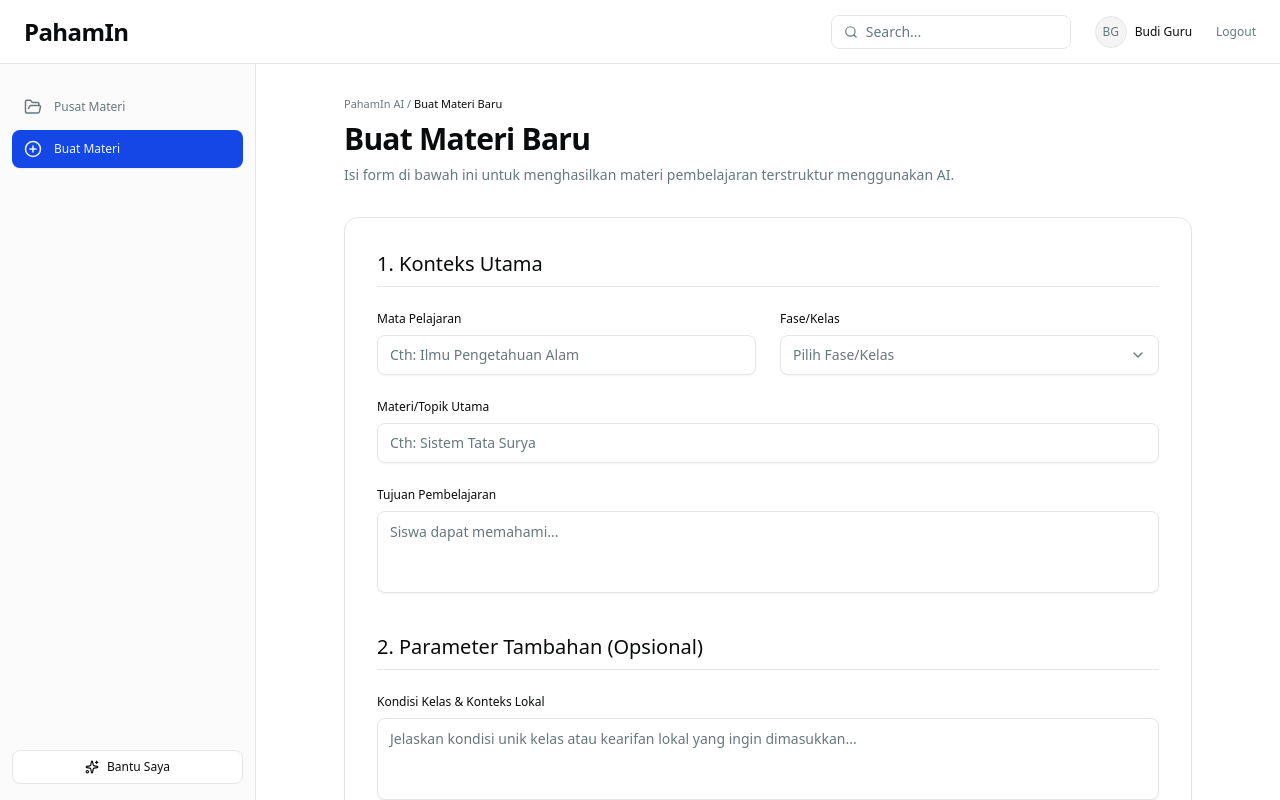
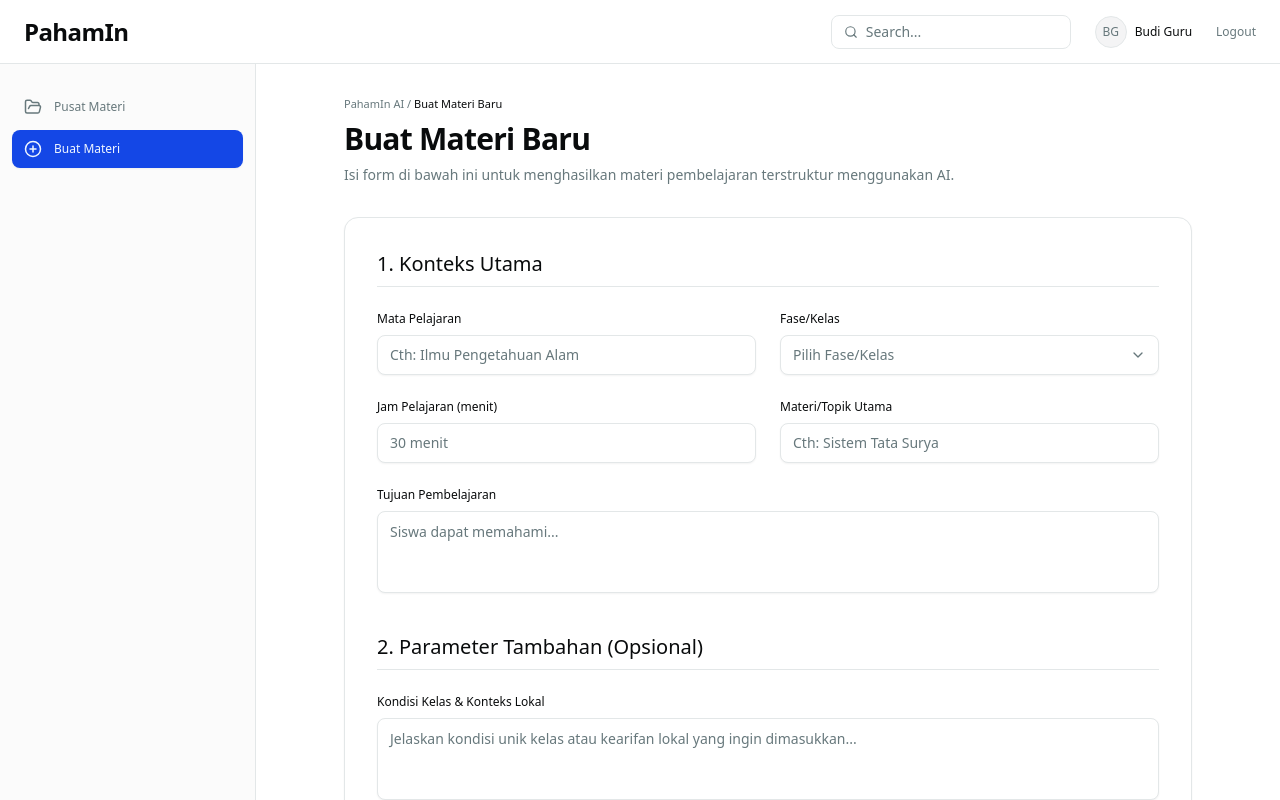
Before and after one commit to matchaoreolate/hology_pahamin_ifp, a React (Vite) app in the folder apps/web/: page /projects/new in a window 1280 px wide. Shown: the top 800 px of the page. Built offline with nearby package versions, Linux system fonts and the light colour scheme.

Commit message:
feat: add duration input with validation to CreateProjectPage and update domain type for duration

```diff
--- a/apps/web/src/components/layout/Sidebar.tsx
+++ b/apps/web/src/components/layout/Sidebar.tsx
@@ -30,10 +30,6 @@ export function Sidebar() {
           </NavLink>
         ))}
       </nav>
-      <button className="flex items-center justify-center gap-2 rounded-md border border-input bg-card px-4 py-2 font-mono text-xs font-medium text-foreground transition-colors hover:bg-secondary">
-        <Sparkles size={14} />
-        Bantu Saya
-      </button>
     </aside>
   );
 }
--- a/apps/web/src/features/projects/CreateProjectPage.tsx
+++ b/apps/web/src/features/projects/CreateProjectPage.tsx
@@ -38,6 +38,12 @@ const faseOptions = ["Fase A (Kelas 1-2)", "Fase B (Kelas 3-4)", "Fase C (Kelas
 export function CreateProjectPage() {
   const navigate = useNavigate();
   const [selectedOutputs, setSelectedOutputs] = useState<OutputType[]>(["presentation"]);
+  const [durasiMenit, setDurasiMenit] = useState("");
+
+  const durasiValue = Number(durasiMenit);
+  const isDurasiInvalid =
+    durasiMenit.length > 0 &&
+    (!Number.isInteger(durasiValue) || durasiValue <= 0 || durasiValue > 180);
 
   function toggleOutput(output: OutputType) {
     setSelectedOutputs((prev) =>
@@ -101,7 +107,34 @@ export function CreateProjectPage() {
                   </SelectContent>
                 </Select>
               </div>
-              <div className="col-span-2 flex flex-col gap-2">
+              <div className="flex flex-col gap-2">
+                <Label>Jam Pelajaran (menit)</Label>
+                <div className="relative">
+                  <Input
+                    type="number"
+                    min={1}
+                    max={180}
+                    step={1}
+                    inputMode="numeric"
+                    placeholder="30 menit"
+                    value={durasiMenit}
+                    onChange={(e) => setDurasiMenit(e.target.value)}
+                    aria-invalid={isDurasiInvalid}
+                    className={cn("pr-14", isDurasiInvalid && "border-destructive focus-visible:ring-destructive")}
+                  />
+                  {durasiMenit.length > 0 && (
+                    <span className="pointer-events-none absolute top-1/2 right-3 -translate-y-1/2 text-sm text-muted-foreground">
+                      menit
+                    </span>
+                  )}
+                </div>
+                {isDurasiInvalid && (
+                  <p className="text-xs text-destructive">
+                    Durasi harus berupa bilangan bulat antara 1 dan 180 menit.
+                  </p>
+                )}
+              </div>
+              <div className="flex flex-col gap-2">
                 <Label>Materi/Topik Utama</Label>
                 <Input placeholder="Cth: Sistem Tata Surya" />
               </div>
--- a/apps/web/src/types/domain.ts
+++ b/apps/web/src/types/domain.ts
@@ -7,7 +7,7 @@ export interface LearningContext {
   mata_pelajaran: string;
   topik: string;
   tujuan_pembelajaran: string;
-  alokasi_waktu_jp: number;
+  alokasi_waktu_menit: number;
   fokus_pendekatan?: string[] | null;
   konteks_geografis?: string | null;
   level_kemampuan_kelas?: string | null;
```
